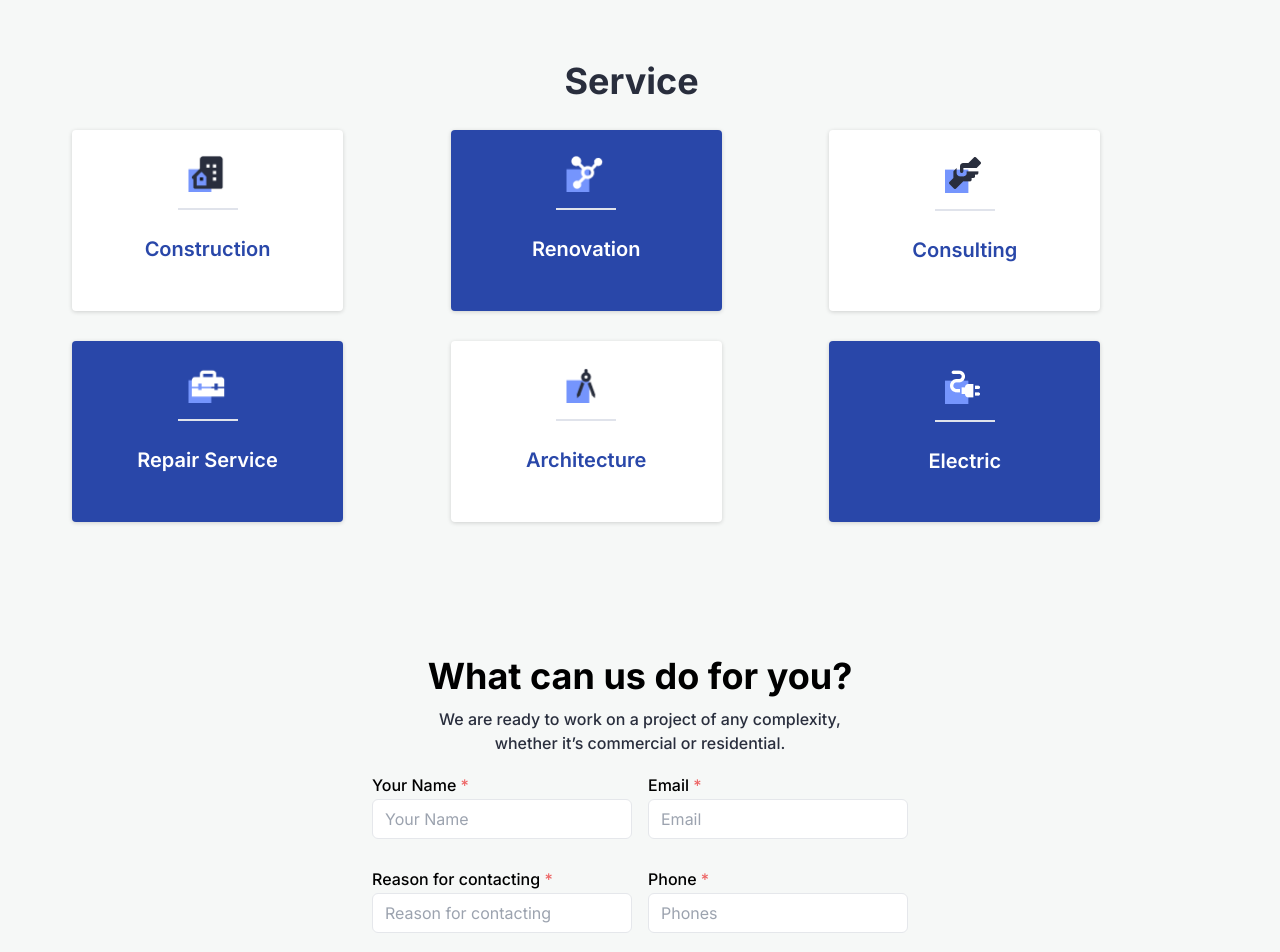
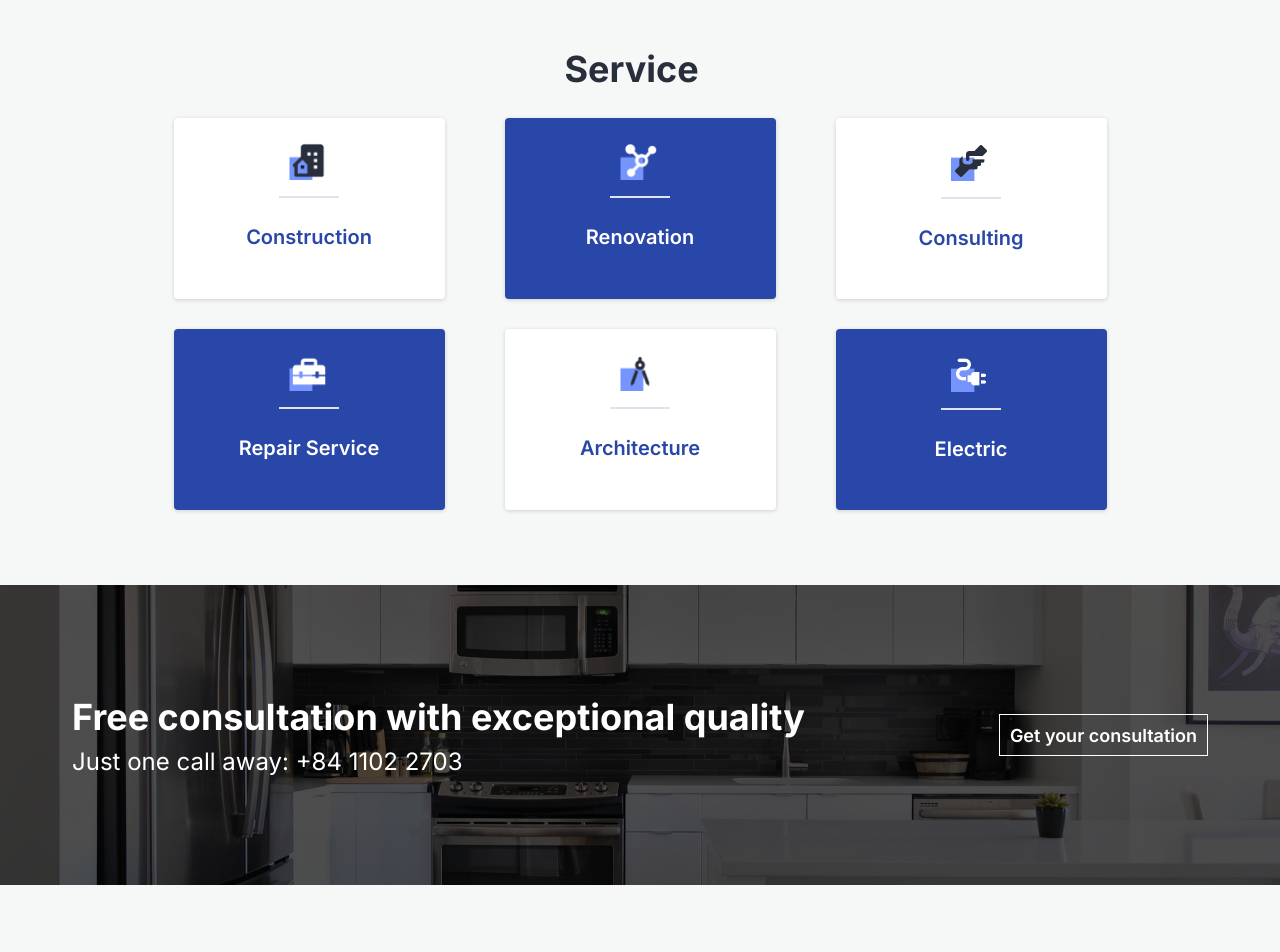
Before and after one commit to waltodd/thebox, a Next.js app: page / in a window 1280 px wide. Shown: the part 100-1052 px from the top of the page. Built offline with nearby package versions, Linux system fonts and the light colour scheme.

Commit message:
ads added +fix service card

```diff
--- a/app/globals.css
+++ b/app/globals.css
@@ -268,9 +268,15 @@ input:focus {
 }
 
 .service-container {
-  @apply justify-center items-center grid  gap-x-[0px] gap-y-[30px] sm:grid-cols-1  md:grid-cols-2  lg:grid-cols-3  xl:grid-cols-3 2xl:grid-cols-3;
+  @apply  grid justify-center items-center  gap-x-[60px] gap-y-[30px] sm:grid-cols-1  md:grid-cols-2  lg:grid-cols-3  xl:grid-cols-3 2xl:grid-cols-3;
 }
 
 .footer-links {
   @apply grid gap-[20px] sm:grid-cols-1  md:grid-cols-2  lg:grid-cols-[minmax(500px,_1fr)_450px]  xl:grid-cols-[minmax(500px,_1fr)_450px] 2xl:grid-cols-[minmax(500px,_1fr)_450px];
 }
+.ads-container{
+  @apply justify-center items-center grid  gap-x-[0px] gap-y-[30px] sm:grid-cols-1  md:grid-cols-2  lg:grid-cols-2  xl:grid-cols-2 2xl:grid-cols-2;
+}
+.ctd-card {
+  @apply justify-center items-center grid  gap-x-[30px] sm:grid-cols-1  md:grid-cols-2  lg:grid-cols-2  xl:grid-cols-2 2xl:grid-cols-2;
+}
--- a/app/page.tsx
+++ b/app/page.tsx
@@ -3,12 +3,14 @@ import Service from "@/components/Service";
 import AboutUs from "@/components/AboutUs";
 import Footer from "@/components/Footer";
 import CTA from "@/components/CTA";
+import Ads from "@/components/Ads";
 export default function Home() {
   return (
     <main className="flex min-h-screen flex-col">
       {/* <AboutUs /> */}
 
       <Service />
+      <Ads />
       <CTA />
       <Footer />
     </main>
--- /dev/null
+++ b/components/Ads.tsx
@@ -0,0 +1,33 @@
+import { icons, images } from "../constants/index";
+import { Button } from "@/components/ui/button";
+const Ads = () => {
+  return (
+    <div
+      style={{
+        backgroundImage: `url('${images.BG.src}')`,
+        backgroundSize: "cover",
+        backgroundPosition: "center",
+      }}
+      className="w-full h-[300px] flex items-center justify-center text-[#121212] text-2xl"
+    >
+      <div className="container flex justify-between items-center  sm:flex flex-col md:flex-row lg:flex-row">
+        <div>
+          <p className="text-[36px] font-bold text-[#FFFFFF] ">
+            Free consultation with exceptional quality
+          </p>
+          <p className="text-[24px] font-regular text-[#FFFFFF] ">
+            Just one call away:{" "}
+            <a href="#" className="">
+              +84 1102 2703
+            </a>
+          </p>
+        </div>
+        <Button className="bg-transparent py-[20px] px-[10px] border-[#FFFFFF] border-[1px] rounded-none text-[18px] font-semibold text-[#FFFFFF] hover:bg-[#F9995D]">
+          Get your consultation
+        </Button>
+      </div>
+    </div>
+  );
+};
+
+export default Ads;
--- a/components/CTA.tsx
+++ b/components/CTA.tsx
@@ -14,7 +14,7 @@ const CTA = () => {
         </p>
 
         <div>
-          <div className="flex justify-between items-center gap-x-4 py-4">
+          <div className="flex ctd-card justify-between items-center gap-x-4 py-4">
             <div className="grid w-full max-w-sm items-center gap-1.5">
               <Label htmlFor="email">Your Name <span className="text-[#ED6565]">*</span></Label>
               <Input type="email" id="email" placeholder="Your Name" />
@@ -24,7 +24,7 @@ const CTA = () => {
               <Input type="email" id="email" placeholder="Email" />
             </div>
           </div>
-          <div className="flex justify-between items-center gap-x-4 py-4">
+          <div className="flex ctd-card justify-between items-center gap-x-4 py-4">
             <div className="grid w-full max-w-sm items-center gap-1.5">
               <Label htmlFor="email">Reason for contacting <span className="text-[#ED6565]">*</span></Label>
               <Input type="email" id="email" placeholder="Reason for contacting" />
--- a/components/Service.tsx
+++ b/components/Service.tsx
@@ -5,10 +5,10 @@ import { icons } from "../constants/index";
 const Service = () => {
   return (
     <div className=" w-full bg-[#F6F8F7] min-h-[608px]  flex flex-col justify-center items-center ">
-      <div className="py-6">
+      <div className="mb-6">
         <p className="w-[151px] h-[42px] text-[#292E3D] text-[36px] font-bold">Service</p>
       </div>
-      <div className="container service-container py-[10px]">
+      <div className="flex justify-center items-center service-container py-[10px]">
         <ServiceCard
           icon={icons.Construction}
           title="Construction"
--- a/constants/images.ts
+++ b/constants/images.ts
@@ -1,7 +1,9 @@
 import About from '@/assets/images/about.png'
 import Logo from '@/assets/images/Logo.png'
+import BG from '@/assets/images/bg-consulting.png'
 
 export default {
     About,
-    Logo
+    Logo,
+    BG
 }
```
Also changed, not shown: assets/images/bg-consulting.png (added).
